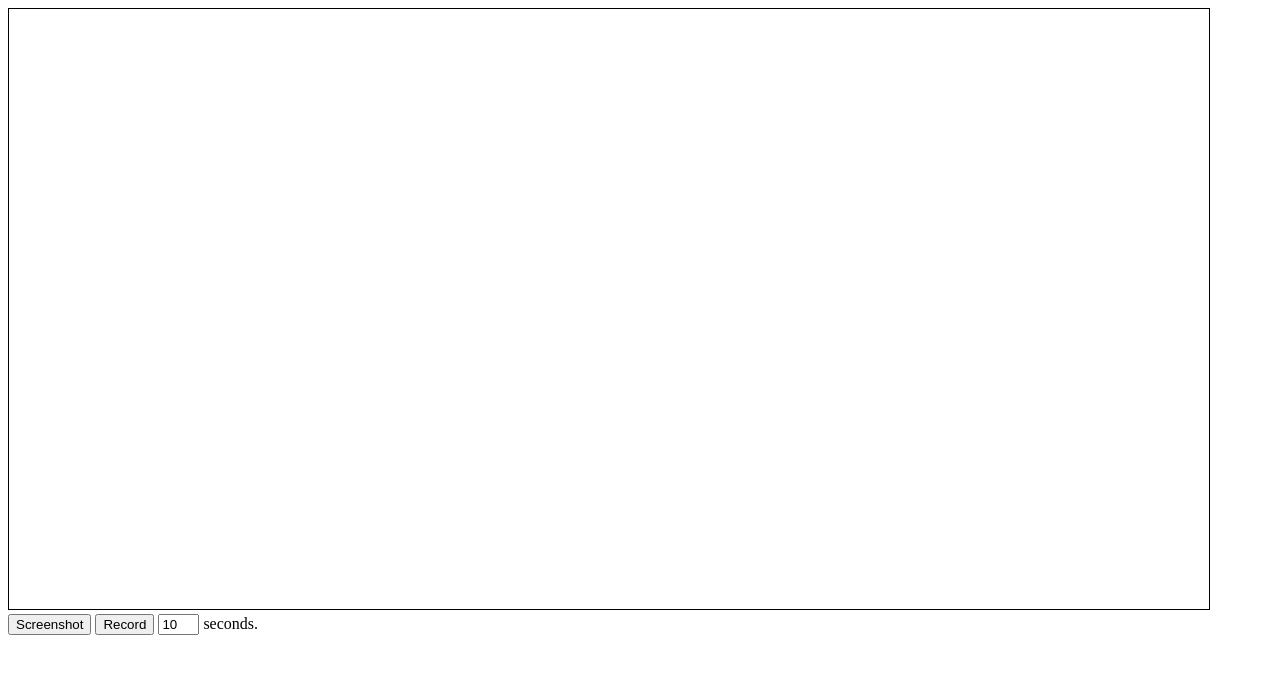
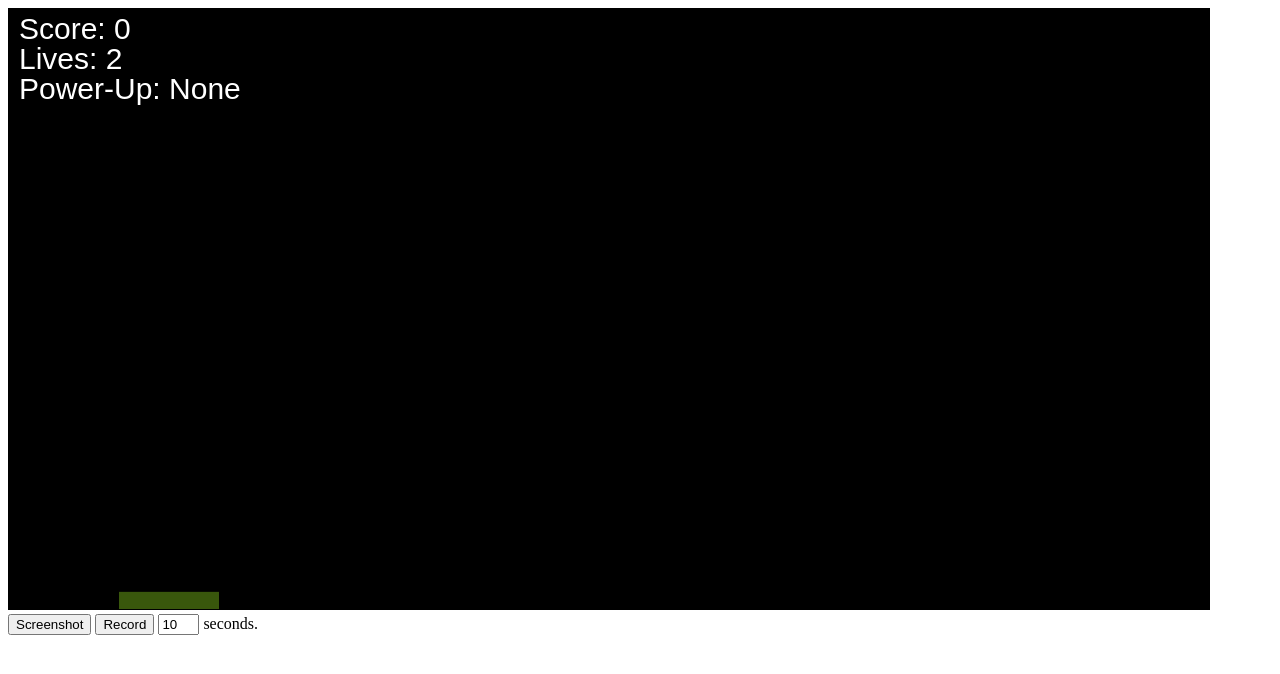
Before and after one commit to gavinaustin70/2D-Block-Stacker, a plain HTML site: page index.html in a window 1280 px wide. Drawn offline with Linux system fonts and the light colour scheme.

Commit message:
Editing index.html

```diff
--- a/index.html
+++ b/index.html
@@ -7,7 +7,7 @@
   <body>
     <canvas id="canvas1" height="600" width="1200"></canvas>
 
-    <script src="cubestacker.js" type="module" defer></script>
+    <script src="./game/cubestacker.js" type="module" defer></script>
 <!-- The screenshot and record buttons -->
     <br><button onclick="screenshot('canvas1')">Screenshot</button> <button
         onclick="record('canvas1','time')">Record</button> <input id="time" type="text" size="2" value="10"> seconds.
```
